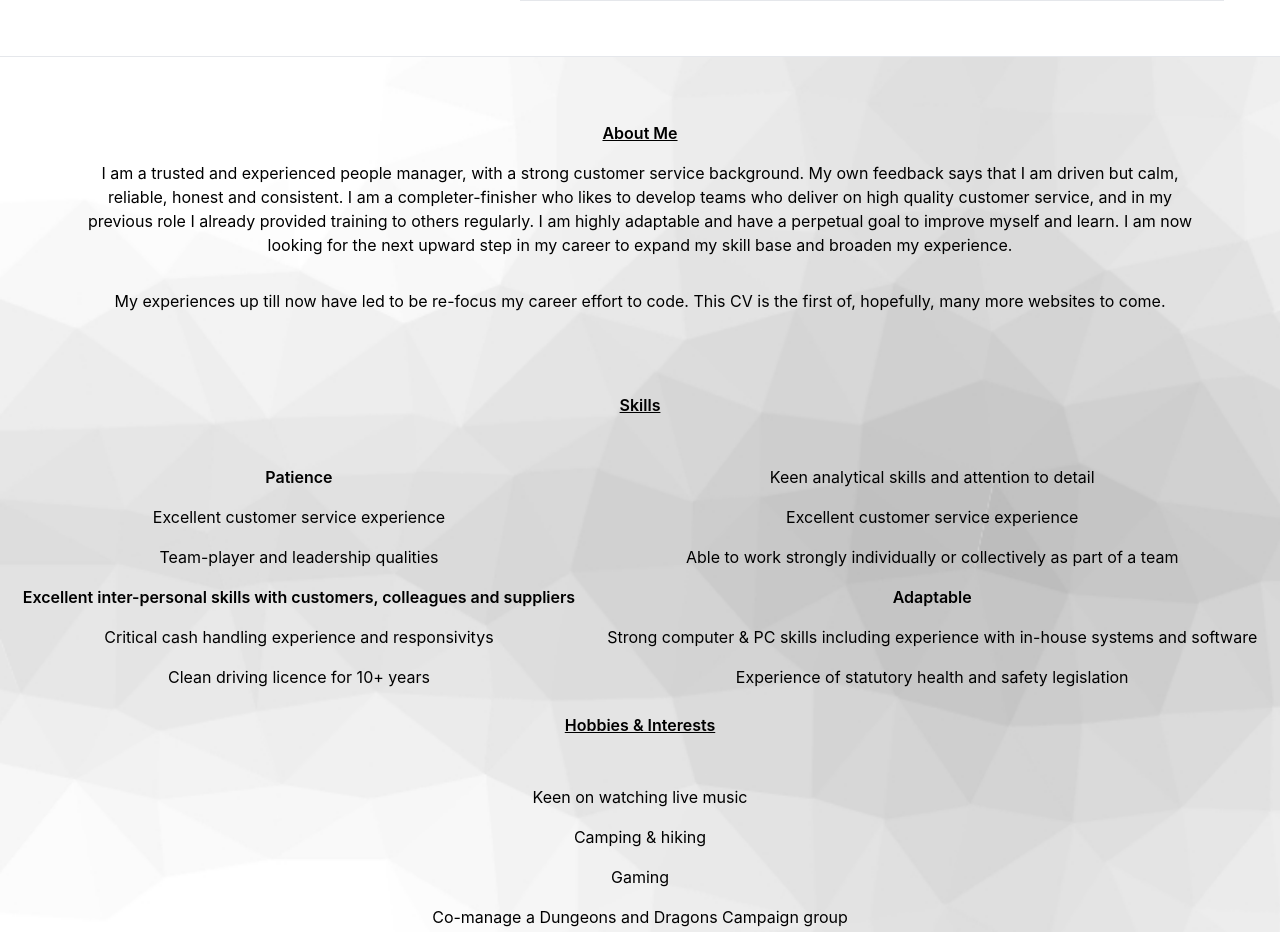
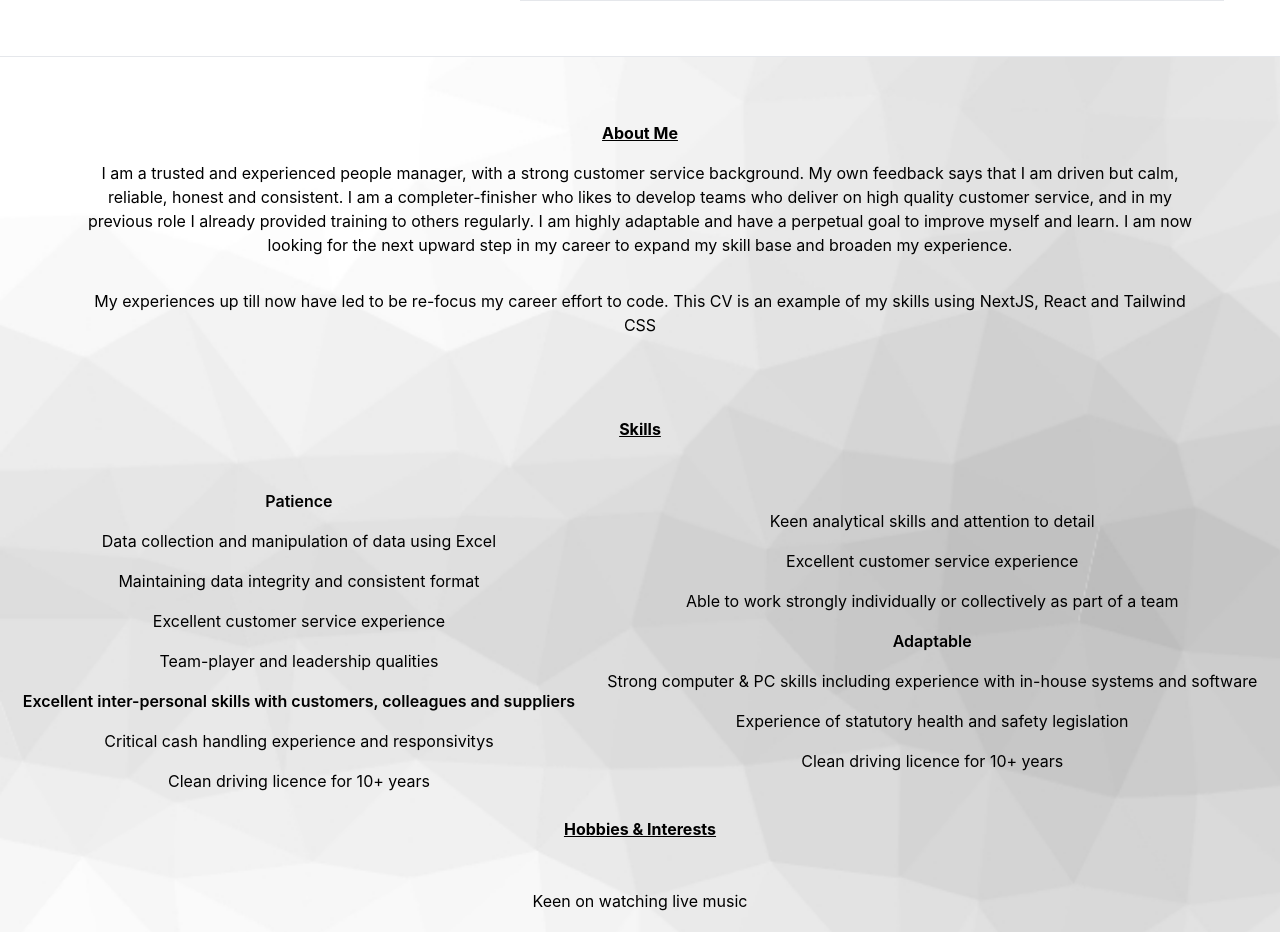
Before and after one commit to alexanderjamesfrancis/next-js-online-cv, a Next.js app: page /componants/about_me/AboutMe in a window 1280 px wide. Shown: the part 88-1020 px from the top of the page. Built offline with nearby package versions, Linux system fonts and the light colour scheme.

Commit message:
Fixed Header Modal

```diff
--- a/componants/about_me_componants/about_me_body.js
+++ b/componants/about_me_componants/about_me_body.js
@@ -1,12 +1,12 @@
 export default function About_Me_Body_Text() {
     return(
         <div className=" flex flex-col text-center items-center p-4 py-16">
-            <h2 className="about-me-title font-semibold underline underline-offset-1">About Me</h2>
+            <h2 className="about-me-title font-bold underline underline-offset-1">About Me</h2>
 
             <p className="my-4 px-16">I am a trusted and experienced people manager, with a strong customer service background. My own feedback says that I am driven but calm, reliable, honest and consistent. I am a completer-finisher who likes to develop teams who deliver on high
                 quality customer service, and in my previous role I already provided training to others regularly. I am highly adaptable and have a perpetual goal to improve myself and learn. I am now looking for the next upward step in my career to expand my
                 skill base and broaden my experience. </p>
-            <p className="self-description my-4 px-16">My experiences up till now have led to be re-focus my career effort to code. This CV is the first of, hopefully, many more websites to come.</p>
+            <p className="self-description my-4 px-16">My experiences up till now have led to be re-focus my career effort to code. This CV is an example of my skills using NextJS, React and Tailwind CSS</p>
 
         </div>
 
--- a/componants/about_me_componants/about_me_hobbies.js
+++ b/componants/about_me_componants/about_me_hobbies.js
@@ -1,12 +1,12 @@
 export default function About_Me_Hobbies(){
     return(
         <div className="flex flex-col items-center">
-        <h3 className="font-semibold text-center underline underline-offset-1 mb-6">Hobbies & Interests</h3>
+        <h3 className="font-bold text-center underline underline-offset-1 mb-6">Hobbies & Interests</h3>
         <div className="flex flex-col py-6 text-center space-y-4 px-4">
             <p>Keen on watching live music</p>
             <p>Camping & hiking</p>
             <p>Gaming</p>
-            <p>Co-manage a Dungeons and Dragons Campaign group</p>
+            <p>Manage a Dungeons & Dragons/ Pathfinder Campaign group</p>
             <p>Custom PC construction and modification</p>
             <p>Cooking</p>
         </div>
--- a/componants/about_me_componants/about_me_skills.js
+++ b/componants/about_me_componants/about_me_skills.js
@@ -1,11 +1,13 @@
 export default function About_Me_Skills() {
     return(
         <div>
-            <h3 className="font-semibold text-center underline underline-offset-1 mb-6">Skills</h3>
+            <h3 className="font-bold text-center underline underline-offset-1 mb-6">Skills</h3>
                 <div className="flex flex-col justify-center items-center md:flex-row py-6">
                     {/* Left Flex */}
                     <div className="flex flex-col text-center space-y-4 px-4">
                         <p className="font-semibold">Patience</p>
+                        <p>Data collection and manipulation of data using Excel</p>
+                        <p>Maintaining data integrity and consistent format</p>
                         <p>Excellent customer service experience</p>
                         <p>Team-player and leadership qualities</p>
                         <p className="font-semibold">Excellent inter-personal skills with customers, colleagues and suppliers</p>
@@ -20,6 +22,7 @@ export default function About_Me_Skills() {
                         <p className="font-semibold">Adaptable</p>
                         <p>Strong computer & PC skills including experience with in-house systems and software</p>
                         <p>Experience of statutory health and safety legislation</p>
+                        <p>Clean driving licence for 10+ years</p>
                     </div>
                 </div>
 
--- a/componants/page_defaults/Header.js
+++ b/componants/page_defaults/Header.js
@@ -47,7 +47,7 @@ export default function Header() {
             </Link>
           </div>
           {/* <!-- Hamburger button--> */}
-          <div className="md:hidden">
+          <div className="md:hidden overflow-hidden">
             <button
               onClick={navToggle}
               className={`z-40 block hamburger md:hidden focus:outline-none ${
@@ -69,7 +69,7 @@ export default function Header() {
         id="menu"
         className={`absolute top-0 bottom-0 left-0 flex-col items-center ${
           toggle ? "flex" : "hidden"
-        } w-full h-full py-1 pt-40 pl-12 space-y-3 text-lg text-white uppercase bg-gray-900 bg-opacity-95`}
+        } w-full h-full py-1 pt-40 pl-12 space-y-3 text-lg text-white uppercase bg-gray-900 bg-opacity-95 z-30`}
       >
       <Link href="/" className="hover:text-gray-300">
           Home
```
